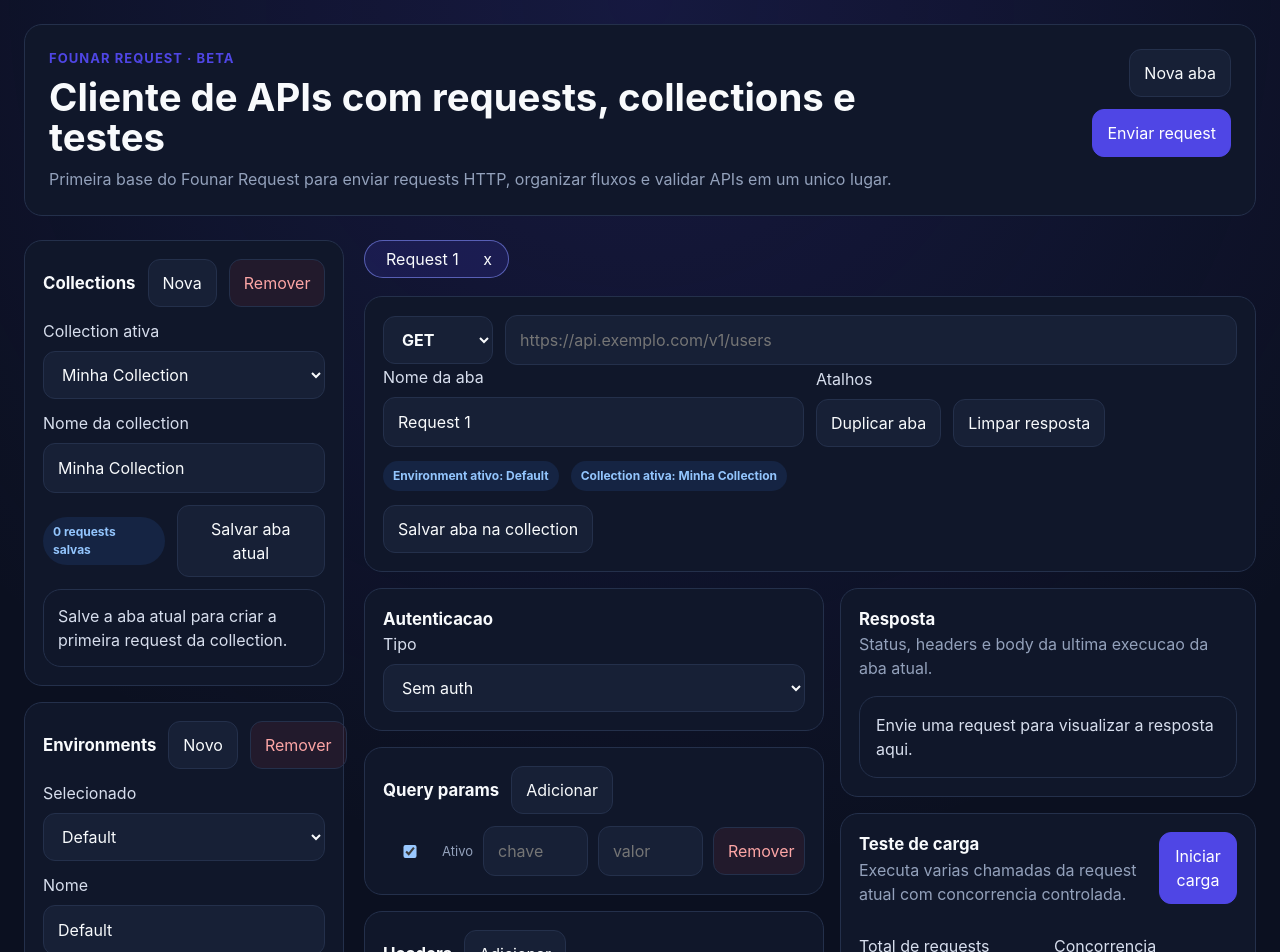
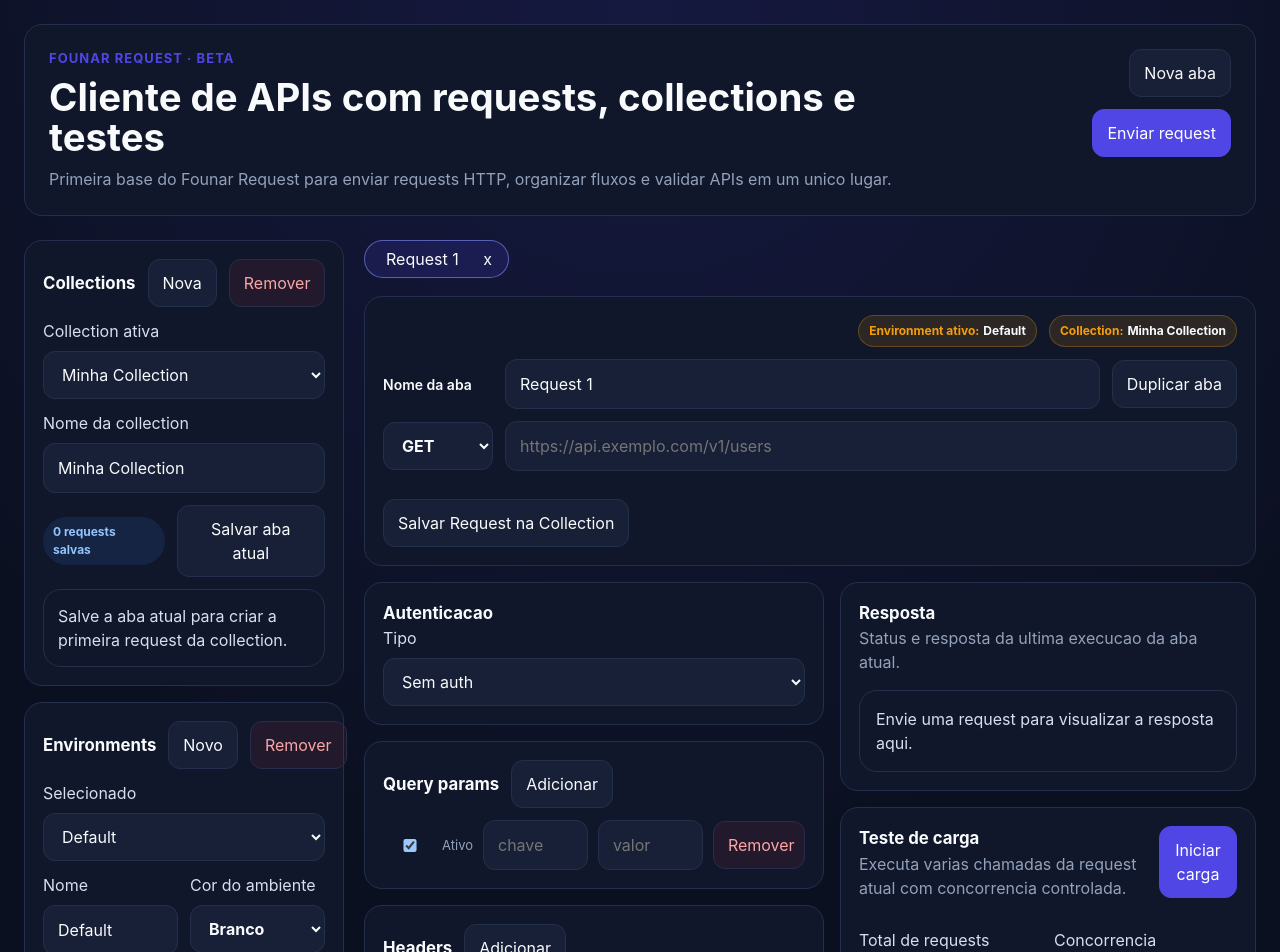
Before and after one commit to RobsonFounar/Founar-s-Request, a React (Vite) app: page / in a window 1280 px wide. Shown: the top 952 px of the page. Built offline with nearby package versions, Linux system fonts and the light colour scheme.

Commit message:
Refine request workflow and environment presentation.
Improve the saved-tab behavior, simplify the response panel, and polish the request header layout so active environment and collection context are clearer during API testing.

```diff
--- a/src/App.css
+++ b/src/App.css
@@ -182,6 +182,39 @@
   justify-content: flex-end;
 }
 
+.field--full {
+  grid-column: 1 / -1;
+}
+
+.request-name-row,
+.request-shortcuts-row {
+  display: flex;
+  align-items: center;
+  gap: 12px;
+}
+
+.request-name-row {
+  margin-bottom: 12px;
+  flex-wrap: wrap;
+}
+
+.request-shortcuts-row {
+  margin-bottom: 12px;
+}
+
+.request-name-row__label,
+.request-shortcuts-row__label {
+  min-width: 110px;
+  color: var(--text-h);
+  font-size: 14px;
+  font-weight: 600;
+}
+
+.request-name-row__input {
+  flex: 1;
+  min-width: 220px;
+}
+
 .kv-list {
   display: flex;
   flex-direction: column;
@@ -220,9 +253,68 @@
   margin-bottom: 16px;
 }
 
+.request-topbar {
+  display: flex;
+  justify-content: flex-end;
+  margin-bottom: 12px;
+}
+
 .request-context {
   margin-top: 14px;
   flex-wrap: wrap;
+}
+
+.request-context--top {
+  margin-top: 0;
+  justify-content: flex-end;
+}
+
+.request-context-pill {
+  display: inline-flex;
+  align-items: center;
+  border-radius: 999px;
+  padding: 6px 10px;
+  background: rgba(245, 158, 11, 0.12);
+  color: #f59e0b;
+  border: 1px solid rgba(245, 158, 11, 0.28);
+  font-size: 12px;
+  font-weight: 700;
+}
+
+.request-context-pill__label {
+  color: #f59e0b;
+}
+
+.request-context-pill__value {
+  margin-left: 4px;
+}
+
+.environment-color-text {
+  font-weight: 700;
+}
+
+.environment-color-text--verde {
+  color: #22c55e;
+}
+
+.environment-color-text--vermelho {
+  color: #ef4444;
+}
+
+.environment-color-text--amarelo {
+  color: #facc15;
+}
+
+.environment-color-text--branco {
+  color: #f8fafc;
+}
+
+.environment-color-text--lilas {
+  color: #c084fc;
+}
+
+.environment-color-select {
+  font-weight: 700;
 }
 
 .request-actions-row {
@@ -235,6 +327,11 @@
   display: flex;
   flex-direction: column;
   gap: 16px;
+}
+
+.response-actions {
+  display: flex;
+  justify-content: flex-end;
 }
 
 .response-section {
@@ -288,21 +385,6 @@
   display: flex;
   flex-direction: column;
   gap: 8px;
-}
-
-.response-headers {
-  display: flex;
-  flex-direction: column;
-  gap: 8px;
-}
-
-.header-row {
-  display: grid;
-  grid-template-columns: 180px minmax(0, 1fr);
-  gap: 12px;
-  padding: 10px 12px;
-  border-radius: 12px;
-  background: var(--surface);
 }
 
 .response-error {
@@ -570,6 +652,10 @@
   background: var(--surface);
 }
 
+.ghost-button--compact {
+  padding: 8px 12px;
+}
+
 .danger-button {
   background: rgba(239, 68, 68, 0.08);
   color: #fca5a5;
@@ -618,6 +704,8 @@
   .app-header,
   .response-header,
   .request-row,
+  .request-name-row,
+  .request-shortcuts-row,
   .section-heading,
   .header-actions,
   .request-context,
@@ -632,8 +720,7 @@
 
   .field-grid,
   .load-test-metrics,
-  .kv-row,
-  .header-row {
+  .kv-row {
     grid-template-columns: 1fr;
   }
 }
--- a/src/App.tsx
+++ b/src/App.tsx
@@ -9,6 +9,7 @@
 import type {
   AuthConfig,
   CollectionItem,
+  EnvironmentColor,
   EnvironmentItem,
   ExecuteRequestInput,
   HistoryEntry,
@@ -44,6 +45,16 @@
   totalRequests: 20,
   concurrency: 5,
 }
+const ENVIRONMENT_COLOR_OPTIONS: Array<{
+  value: EnvironmentColor
+  label: string
+}> = [
+  { value: 'verde', label: 'Verde' },
+  { value: 'vermelho', label: 'Vermelho' },
+  { value: 'amarelo', label: 'Amarelo' },
+  { value: 'branco', label: 'Branco' },
+  { value: 'lilas', label: 'Lilas' },
+]
 
 const createRow = (key = '', value = ''): KeyValueRow => ({
   id: crypto.randomUUID(),
@@ -66,6 +77,7 @@
 const createDefaultEnvironment = (index: number): EnvironmentItem => ({
   id: crypto.randomUUID(),
   name: index === 1 ? 'Default' : `Environment ${index}`,
+  color: 'branco',
   variables: [createRow()],
 })
 
@@ -454,6 +466,17 @@
     collectionId: string,
     savedRequest: SavedRequestItem,
   ) => {
+    const existingTab = tabs.find(
+      (tab) =>
+        tab.collectionId === collectionId &&
+        tab.savedRequestId === savedRequest.id,
+    )
+
+    if (existingTab) {
+      setActiveTabId(existingTab.id)
+      return
+    }
+
     const nextTab = createTabFromSavedRequest(savedRequest, collectionId)
 
     setTabs((currentTabs) => [...currentTabs, nextTab])
@@ -886,6 +909,51 @@
           {activeTab && (
             <>
               <section className="panel request-panel">
+                <div className="request-topbar">
+                  <div className="request-context request-context--top">
+                    <span className="request-context-pill">
+                      <span className="request-context-pill__label">
+                        Environment ativo:{' '}
+                      </span>
+                      <span
+                        className={`request-context-pill__value environment-color-text environment-color-text--${activeEnvironment?.color ?? 'branco'}`}
+                      >
+                        {activeEnvironment?.name ?? 'Nenhum'}
+                      </span>
+                    </span>
+                    <span className="request-context-pill">
+                      <span className="request-context-pill__label">
+                        Collection:{' '}
+                      </span>
+                      <span className="request-context-pill__value environment-color-text environment-color-text--branco">
+                        {activeCollection?.name ?? 'Nenhuma'}
+                      </span>
+                    </span>
+                  </div>
+                </div>
+
+                <label className="request-name-row">
+                  <span className="request-name-row__label">Nome da aba</span>
+                  <input
+                    className="request-name-row__input"
+                    type="text"
+                    value={activeTab.name}
+                    onChange={(event) =>
+                      updateActiveTab((tab) => ({
+                        ...tab,
+                        name: event.target.value,
+                      }))
+                    }
+                  />
+                  <button
+                    className="ghost-button"
+                    type="button"
+                    onClick={() => addTab(activeTab)}
+                  >
+                    Duplicar aba
+                  </button>
+                </label>
+
                 <div className="request-row">
                   <select
                     className="method-select"
@@ -918,54 +986,7 @@
                   />
                 </div>
 
-                <div className="field-grid">
-                  <label className="field">
-                    <span>Nome da aba</span>
-                    <input
-                      type="text"
-                      value={activeTab.name}
-                      onChange={(event) =>
-                        updateActiveTab((tab) => ({
-                          ...tab,
-                          name: event.target.value,
-                        }))
-                      }
-                    />
-                  </label>
-
-                  <div className="field field--inline">
-                    <span>Atalhos</span>
-                    <div className="field-actions">
-                      <button
-                        className="ghost-button"
-                        type="button"
-                        onClick={() => addTab(activeTab)}
-                      >
-                        Duplicar aba
-                      </button>
-                      <button
-                        className="ghost-button"
-                        type="button"
-                        onClick={() =>
-                          updateActiveTab((tab) => ({
-                            ...tab,
-                            response: undefined,
-                          }))
-                        }
-                      >
-                        Limpar resposta
-                      </button>
-                    </div>
-                  </div>
-                </div>
-
                 <div className="request-context">
-                  <span className="info-pill">
-                    Environment ativo: {activeEnvironment?.name ?? 'Nenhum'}
-                  </span>
-                  <span className="info-pill">
-                    Collection ativa: {activeCollection?.name ?? 'Nenhuma'}
-                  </span>
                   {activeTab.savedRequestId && activeTab.collectionId && (
                     <span className="subtle">
                       Vinculada a uma request salva.
@@ -994,7 +1015,7 @@
                     {activeTab.savedRequestId &&
                     activeTab.collectionId === activeCollection?.id
                       ? 'Atualizar request salva'
-                      : 'Salvar aba na collection'}
+                      : 'Salvar Request na Collection'}
                   </button>
                 </div>
               </section>
@@ -1060,7 +1081,7 @@
                       <div>
                         <h2>Resposta</h2>
                         <p className="subtle">
-                          Status, headers e body da ultima execucao da aba atual.
+                          Status e resposta da ultima execucao da aba atual.
                         </p>
                       </div>
                       {activeTab.response && (
@@ -1084,27 +1105,22 @@
                           </div>
                         )}
 
+                        <div className="response-actions">
+                          <button
+                            className="ghost-button ghost-button--compact"
+                            type="button"
+                            onClick={() =>
+                              updateActiveTab((tab) => ({
+                                ...tab,
+                                response: undefined,
+                              }))
+                            }
+                          >
+                            Limpar resposta
+                          </button>
+                        </div>
+
                         <div className="response-section">
-                          <h3>Headers</h3>
-                          <div className="response-headers">
-                            {activeTab.response.headers.length === 0 ? (
-                              <span className="subtle">Sem headers retornados.</span>
-                            ) : (
-                              activeTab.response.headers.map((header) => (
-                                <div
-                                  className="header-row"
-                                  key={`${header.key}-${header.value}`}
-                                >
-                                  <strong>{header.key}</strong>
-                                  <span>{header.value}</span>
-                                </div>
-                              ))
-                            )}
-                          </div>
-                        </div>
-
-                        <div className="response-section">
-                          <h3>Body</h3>
                           <pre>{activeTab.response.body || 'Resposta sem body.'}</pre>
                         </div>
                       </div>
@@ -1563,6 +1579,10 @@
   onDelete,
   onChange,
 }: EnvironmentEditorProps) {
+  const activeEnvironmentColorLabel = getEnvironmentColorLabel(
+    activeEnvironment.color,
+  )
+
   return (
     <div className="stack gap-sm">
       <div className="section-heading">
@@ -1591,6 +1611,7 @@
         </select>
       </label>
 
+      <div className="field-grid">
         <label className="field">
           <span>Nome</span>
           <input
@@ -1604,6 +1625,35 @@
             }
           />
         </label>
+
+        <label className="field">
+          <span>Cor do ambiente</span>
+          <select
+            className={`environment-color-select environment-color-text--${activeEnvironment.color}`}
+            value={activeEnvironment.color}
+            onChange={(event) =>
+              onChange({
+                ...activeEnvironment,
+                color: event.target.value as EnvironmentColor,
+              })
+            }
+          >
+            {ENVIRONMENT_COLOR_OPTIONS.map((option) => (
+              <option key={option.value} value={option.value}>
+                {option.label}
+              </option>
+            ))}
+          </select>
+          <span className="field-preview">
+            Cor atual:{' '}
+            <span
+              className={`environment-color-text environment-color-text--${activeEnvironment.color}`}
+            >
+              {activeEnvironmentColorLabel}
+            </span>
+          </span>
+        </label>
+      </div>
 
       <p className="subtle helper-text">
         Use variaveis com o formato <code>{'{{baseUrl}}'}</code> em URL, headers,
@@ -2071,6 +2121,7 @@
   return {
     id: raw.id ?? crypto.randomUUID(),
     name: raw.name ?? 'Environment',
+    color: raw.color ?? 'branco',
     variables:
       raw.variables?.map((row) => ({
         ...row,
@@ -2182,4 +2233,11 @@
   return Math.min(max, Math.max(min, Math.trunc(value)))
 }
 
+function getEnvironmentColorLabel(color: EnvironmentColor) {
+  return (
+    ENVIRONMENT_COLOR_OPTIONS.find((option) => option.value === color)?.label ??
+    'Branco'
+  )
+}
+
 export default App
```
Also changed, not shown: src/types.ts (+8 -0 lines). Lines whose indentation alone changed are shown as unchanged.
